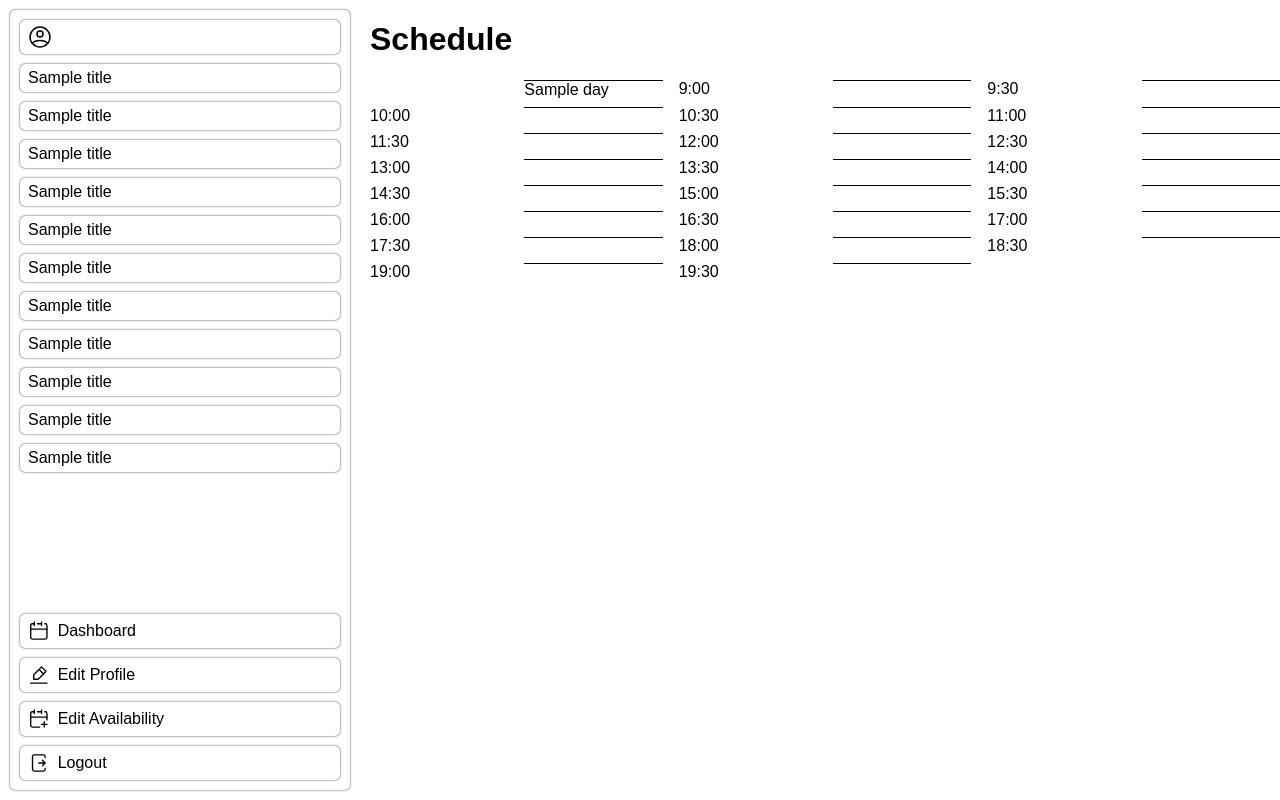
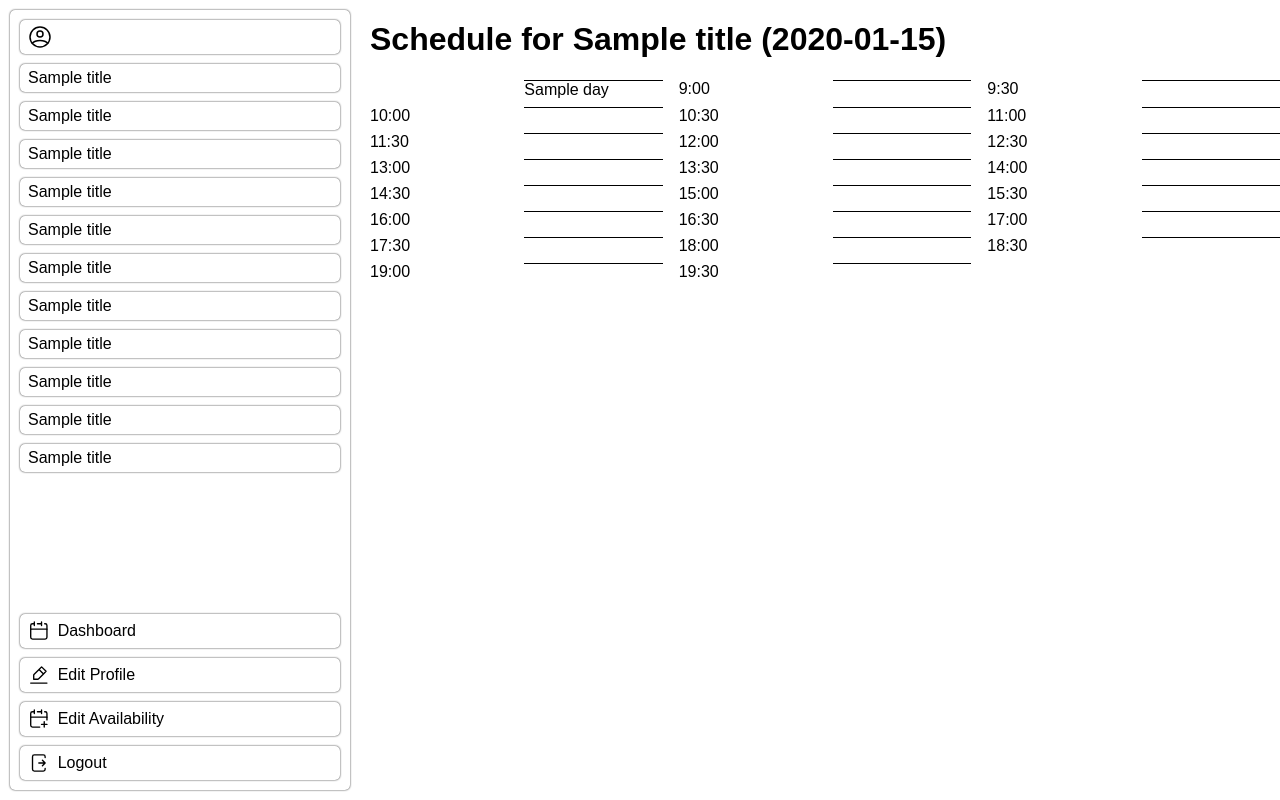
Before and after one commit to khalidbelhadj/Scheduling-App, a Flask app: template templates/schedule.html in a window 1280 px wide. Run offline with Flask 3, Linux system fonts and the light colour scheme; the template is opened without the code that fills it: most values are stand-ins (such as "Sample title", 1, 10 or a date in 2020); some libraries are stand-ins or nearby versions.

Commit message:
Fixed Nav contents

```diff
--- a/templates/schedule.html
+++ b/templates/schedule.html
@@ -110,7 +110,7 @@
 
 <main class="user">
   <h2>{{user["username"]}}</h2>
-  <h1>Schedule</h1>
+  <h1>Schedule for {{constants.titles[week]}} ({{constants.dates[week]}})</h1>
 
   <div class = "scheduleContainer">
     <div style="grid-area:empty"></div>
--- a/templates/user_template.html
+++ b/templates/user_template.html
@@ -98,9 +98,9 @@
                 <ul class="week-nav2">
                 {% for i in range(0, 11) %}
                   {% if i==week %}
-                    <li class="nav-link" style="background: #e4e4e4;"><a href="{{url_for('dashboard',week=i-1)}}">{{constants.titles[i]}}</a></li>
+                    <li class="nav-link" style="background: #e4e4e4;"><a href="{{url_for('dashboard',week=i)}}">{{constants.titles[i]}}</a></li>
                   {% else %}
-                    <li class="nav-link"><a href="{{url_for('dashboard',week=i-1)}}">{{constants.titles[i]}}</a></li>
+                    <li class="nav-link"><a href="{{url_for('dashboard',week=i)}}">{{constants.titles[i]}}</a></li>
                   {% endif %}
                 {% endfor %}
                 </ul>
```
